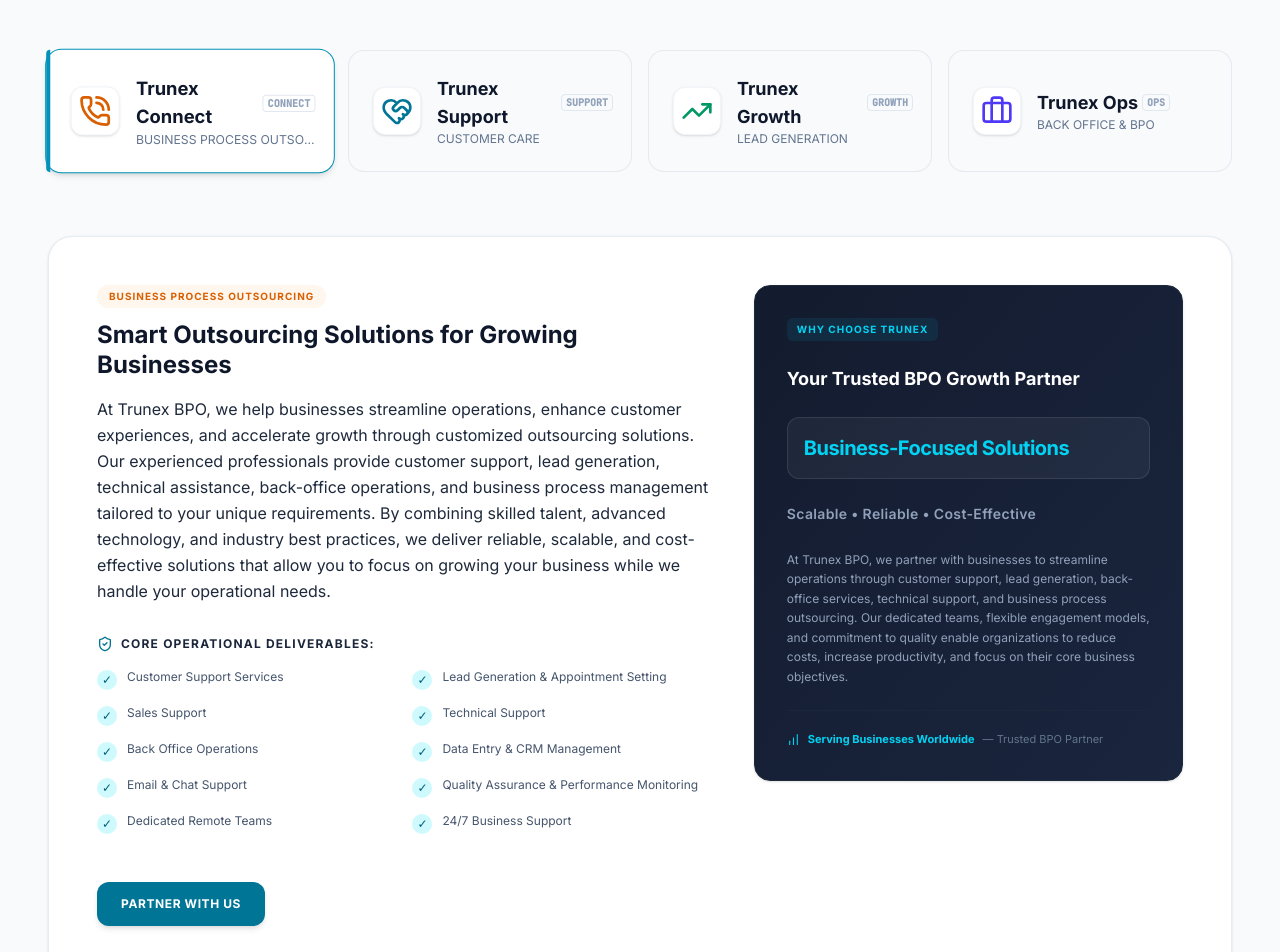
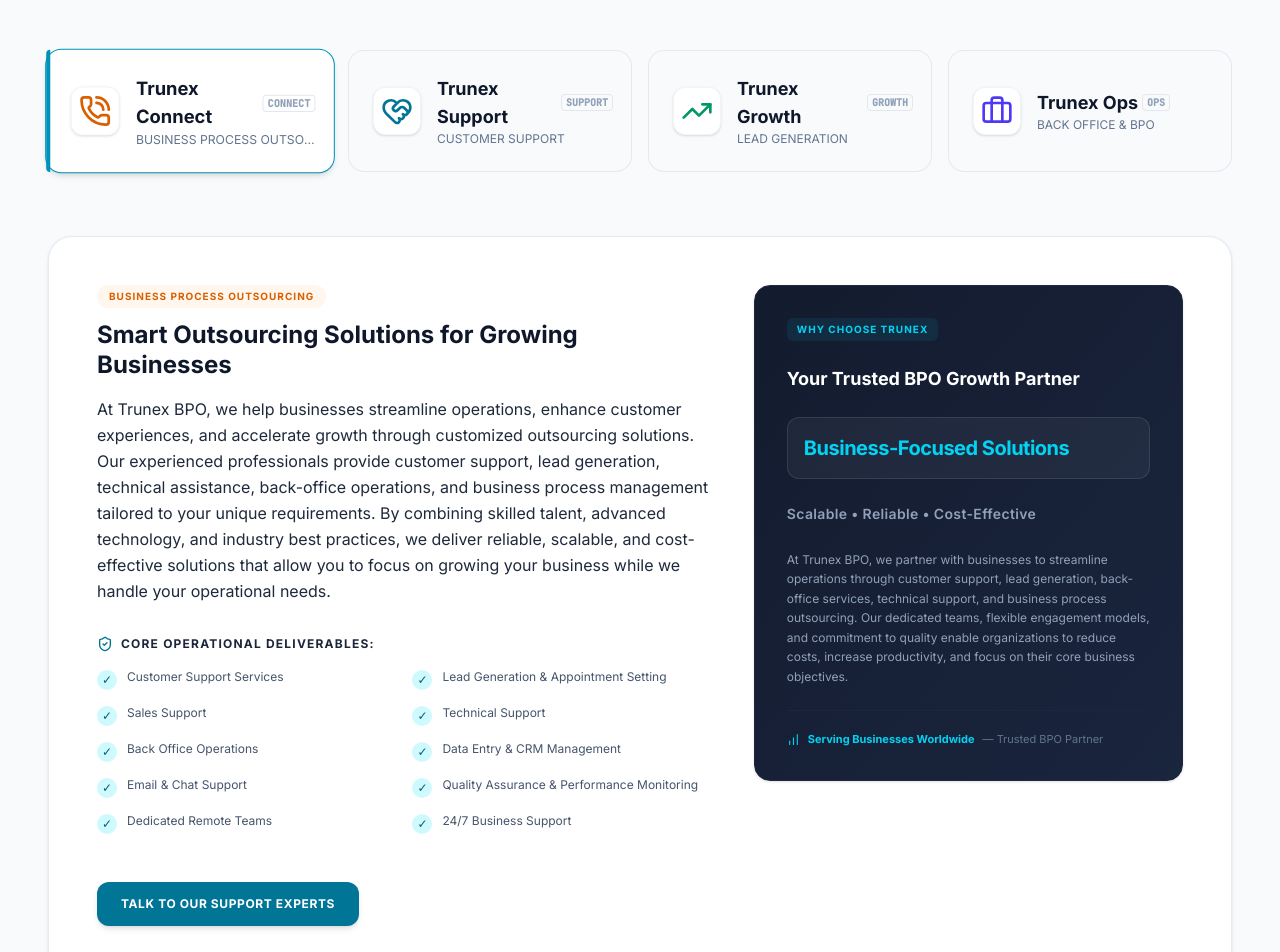
Before and after one commit to iamrehank/trueNxs, a React (Vite) app: page /solutions in a window 1280 px wide. Shown: the part 560-1512 px from the top of the page. Built offline with nearby package versions, Linux system fonts and the light colour scheme.

Commit message:
text change

```diff
--- a/src/components/SolutionsSection.tsx
+++ b/src/components/SolutionsSection.tsx
@@ -124,7 +124,7 @@
               onClick={() => navigate('/contact')}
               className="bg-cyan-700 hover:bg-cyan-850 text-white px-6 py-3.5 rounded-xl text-xs font-bold uppercase tracking-wider transition-all shadow-md  cursor-pointer"
             >
-              Partner with us
+              Talk to Our Support Experts
             </button>
           </div>
         </div>
--- a/src/data.ts
+++ b/src/data.ts
@@ -30,17 +30,22 @@
   {
     id: 'support',
     name: 'Trunex Support',
-    title: 'Customer Care & Technical Assistance',
-    badge: 'CUSTOMER CARE',
-    description: 'Providing 24/7 customer support, appointment scheduling, technical assistance, retention, and issue resolution.',
-    longDescription: 'Providing 24/7 customer support, appointment scheduling, technical assistance, retention, and issue resolution. We help businesses improve customer satisfaction while reducing operational costs.',
+    title: 'Customer Support & Experience Management',
+    badge: 'CUSTOMER SUPPORT',
+    description: 'At Trunex BPO, we deliver exceptional customer support solutions that strengthen customer relationships, improve satisfaction, and build long-term brand loyalty.',
+    longDescription: 'At Trunex BPO, we deliver exceptional customer support solutions that strengthen customer relationships, improve satisfaction, and build long-term brand loyalty. Our dedicated support teams provide seamless assistance across voice, chat, email, and digital channels, ensuring every customer interaction is handled with professionalism, efficiency, and care. Whether you need customer service, technical support, order management, or help desk operations, we become a trusted extension of your business.',
     logoUrl: '',
     features: [
-      '24/7 customer support across voice, chat, and email',
-      'Appointment scheduling and calendar management',
-      'Technical assistance and troubleshooting',
-      'Retention programs to reduce customer churn',
-      'Issue resolution with first-contact focus'
+      'Multi-channel Customer Support (Voice, Chat & Email)',
+      'Technical Support & Help Desk Services',
+      'Customer Inquiry & Complaint Resolution',
+      'Order Processing & Account Management',
+      'Appointment Scheduling & Follow-ups',
+      'Customer Retention & Loyalty Programs',
+      'CRM Management & Ticket Handling',
+      '24/7 Dedicated Support Teams',
+      'Quality Assurance & Performance Monitoring',
+      'Customized Support Solutions for Every Industry'
     ],
     caseStudy: {
       title: 'SaaS Platform Support Transformation',
```
